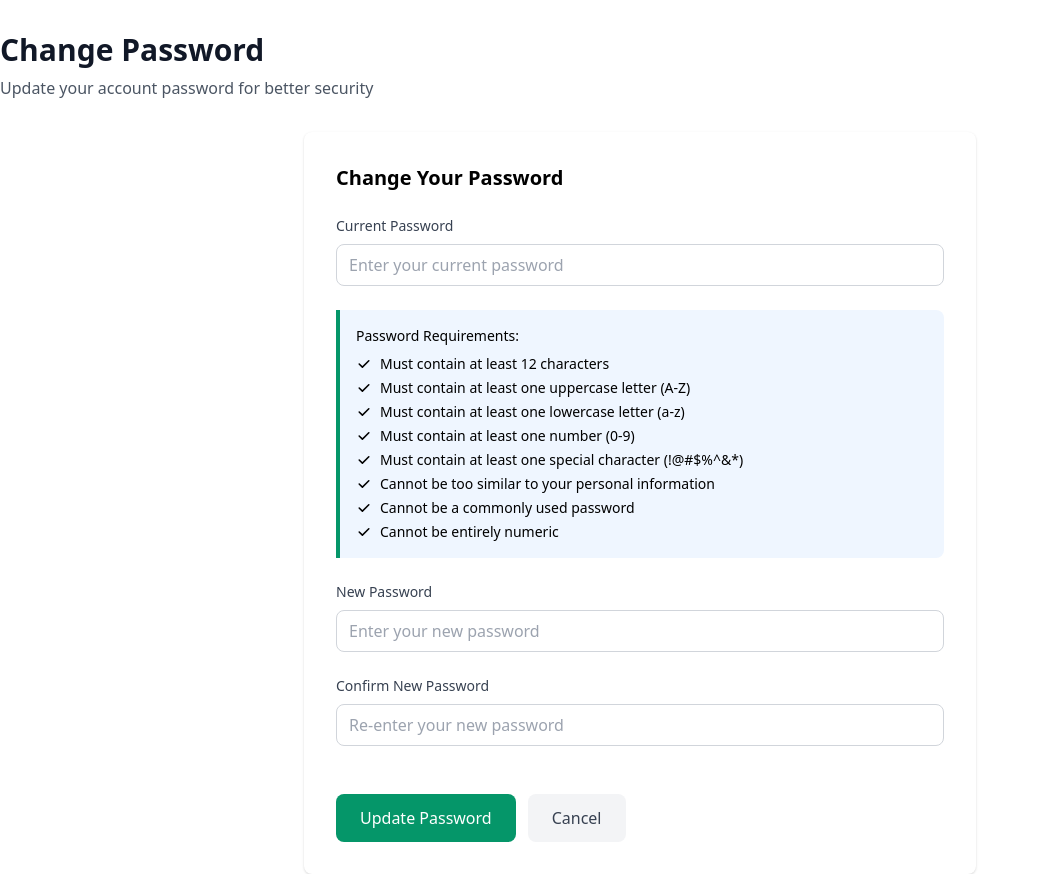
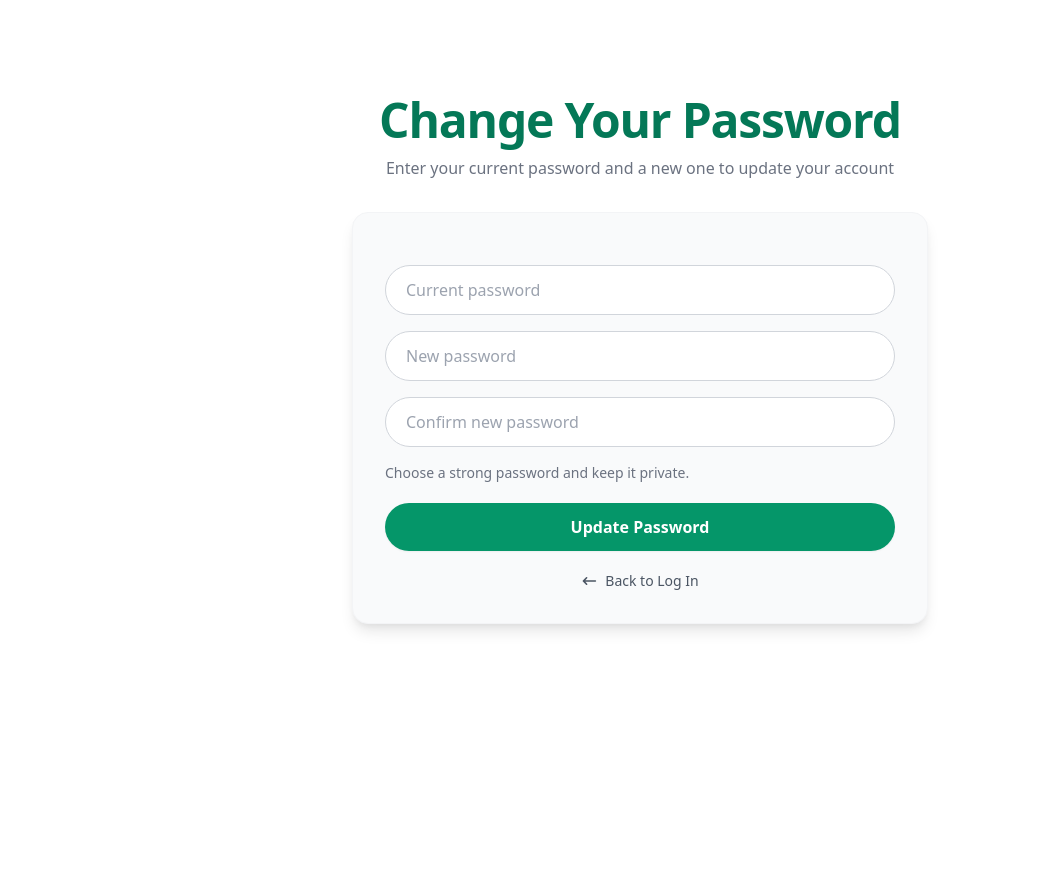
Before and after one commit to 09078270504/EDMS, a Django app: page /change-password/ in a window 1280 px wide. Shown: the part 72-946 px from the top of the page, without its empty margins (0-1038 px from the left). After the commit the page ends 703 px from the top, so only its background shows below. Run offline with Django 5.2, Linux system fonts and the light colour scheme; some libraries are stand-ins or nearby versions.

Commit message:
pasword page enhancement and mofification

```diff
--- a/webocr/core/views.py
+++ b/webocr/core/views.py
@@ -814,6 +814,7 @@ def documents_view(request):
     return render(request, 'documents/documents_view.html', {'document': document})
 
 # Password Change
+
 def change_password(request):
     if request.method == 'POST':
         form = PasswordChangeForm(request.user, request.POST)
--- a/webocr/templates/auth/change_password.html
+++ b/webocr/templates/auth/change_password.html
@@ -2,225 +2,156 @@
 {% extends 'base.html' %}
 {% block content %}
 
+<!-- Outer canvas spacing to mimic lots of white space -->
+<div class="min-h-[70vh] flex flex-col items-center justify-start pt-16">
 
-<!-- Page header -->
-<div class="mb-8">
-    <h1 class="text-3xl font-bold text-gray-900 mb-2">Change Password</h1>
-    <p class="text-gray-600">Update your account password for better security</p>
+  <!-- Brand mark row (optional, sits top-left in base; omit if your layout already has it) -->
+  {# leave empty to keep page minimal like screenshot #}
+
+  <!-- Hero -->
+  <div class="text-center mb-8">
+    <h1 class="text-4xl sm:text-5xl font-extrabold tracking-tight text-green-700">
+      Change Your Password
+    </h1>
+    <p class="mt-3 text-base text-gray-500">
+      Enter your current password and a new one to update your account
+    </p>
   </div>
 
-<!-- Messages -->
+  <!-- Message bubbles -->
   {% if messages %}
+    <div class="w-full max-w-xl mb-4">
       {% for message in messages %}
-        <div class="mb-6 px-4 py-3 rounded-lg {% if message.tags == 'error' %}bg-red-50 text-red-700 border border-red-200{% else %}bg-green-50 text-green-700 border border-green-200{% endif %}">
+        <div class="mb-3 rounded-xl px-4 py-3 border
+                    {% if message.tags == 'error' %}
+                      bg-red-50 border-red-200 text-red-700
+                    {% else %}
+                      bg-green-50 border-green-200 text-green-700
+                    {% endif %}">
           {{ message }}
         </div>
       {% endfor %}
+    </div>
   {% endif %}
 
-<!-- Password change form -->
-<div class="max-w-2xl mx-auto">
-    <div class="bg-white rounded-lg shadow p-8">
-        <h2 class="text-xl font-semibold mb-6">Change Your Password</h2>
+  <!-- Card -->
+  <div class="w-full max-w-xl">
+  <div class="rounded-2xl bg-gray-50 shadow-lg p-6 sm:p-8 border border-gray-100">
 
-        <form method="POST" class="space-y-6">
+
+      <!-- Form -->
+      <form method="POST" class="space-y-5">
         {% csrf_token %}
 
-            <!-- Current Password -->
+
+        <!-- Field group (pill inputs, no loud labels to match screenshot) -->
+        <div class="space-y-4">
           <div>
-                <label for="old_password" class="block text-sm font-medium text-gray-700 mb-2">
-                    Current Password
-                </label>
-                <input type="password"
+            <label for="old_password" class="sr-only">Current Password</label>
+            <input
+              type="password"
               id="old_password"
               name="old_password"
               required
-                       class="w-full px-3 py-2 border border-gray-300 rounded-lg focus:ring-2 focus:ring-blue-500 focus:border-blue-500 transition-colors duration-200"
-                       placeholder="Enter your current password">
+              placeholder="Current password"
+              class="w-full rounded-full border border-gray-300 bg-white px-5 py-3 text-gray-900 placeholder-gray-400
+                     focus:outline-none focus:ring-2 focus:ring-green-600 focus:border-green-600 transition"
+            />
           </div>
 
-            <!-- Password Requirements -->
-            <div class="bg-blue-50 border-l-4 border-green-600 p-4 rounded-r-lg">
-                <h3 class="text-sm font-medium text-black-800 mb-2">Password Requirements:</h3>
-                <ul class="text-sm text-black-700 space-y-1">
-                    <li class="flex items-start">
-                        <svg class="w-4 h-4 text-black-600 mt-0.5 mr-2 flex-shrink-0" fill="currentColor" viewBox="0 0 20 20">
-                            <path fill-rule="evenodd" d="M16.707 5.293a1 1 0 010 1.414l-8 8a1 1 0 01-1.414 0l-4-4a1 1 0 011.414-1.414L8 12.586l7.293-7.293a1 1 0 011.414 0z" clip-rule="evenodd"></path>
-                        </svg>
-                        Must contain at least 12 characters
-                    </li>
-                    <li class="flex items-start">
-                        <svg class="w-4 h-4 text-black-600 mt-0.5 mr-2 flex-shrink-0" fill="currentColor" viewBox="0 0 20 20">
-                            <path fill-rule="evenodd" d="M16.707 5.293a1 1 0 010 1.414l-8 8a1 1 0 01-1.414 0l-4-4a1 1 0 011.414-1.414L8 12.586l7.293-7.293a1 1 0 011.414 0z" clip-rule="evenodd"></path>
-                        </svg>
-                        Must contain at least one uppercase letter (A-Z)
-                    </li>
-                    <li class="flex items-start">
-                        <svg class="w-4 h-4 text-black-600 mt-0.5 mr-2 flex-shrink-0" fill="currentColor" viewBox="0 0 20 20">
-                            <path fill-rule="evenodd" d="M16.707 5.293a1 1 0 010 1.414l-8 8a1 1 0 01-1.414 0l-4-4a1 1 0 011.414-1.414L8 12.586l7.293-7.293a1 1 0 011.414 0z" clip-rule="evenodd"></path>
-                        </svg>
-                        Must contain at least one lowercase letter (a-z)
-                    </li>
-                    <li class="flex items-start">
-                        <svg class="w-4 h-4 text-black-600 mt-0.5 mr-2 flex-shrink-0" fill="currentColor" viewBox="0 0 20 20">
-                            <path fill-rule="evenodd" d="M16.707 5.293a1 1 0 010 1.414l-8 8a1 1 0 01-1.414 0l-4-4a1 1 0 011.414-1.414L8 12.586l7.293-7.293a1 1 0 011.414 0z" clip-rule="evenodd"></path>
-                        </svg>
-                        Must contain at least one number (0-9)
-                    </li>
-                    <li class="flex items-start">
-                        <svg class="w-4 h-4 text-black-600 mt-0.5 mr-2 flex-shrink-0" fill="currentColor" viewBox="0 0 20 20">
-                            <path fill-rule="evenodd" d="M16.707 5.293a1 1 0 010 1.414l-8 8a1 1 0 01-1.414 0l-4-4a1 1 0 011.414-1.414L8 12.586l7.293-7.293a1 1 0 011.414 0z" clip-rule="evenodd"></path>
-                        </svg>
-                        Must contain at least one special character (!@#$%^&*)
-                    </li>
-                    <li class="flex items-start">
-                        <svg class="w-4 h-4 text-black-600 mt-0.5 mr-2 flex-shrink-0" fill="currentColor" viewBox="0 0 20 20">
-                            <path fill-rule="evenodd" d="M16.707 5.293a1 1 0 010 1.414l-8 8a1 1 0 01-1.414 0l-4-4a1 1 0 011.414-1.414L8 12.586l7.293-7.293a1 1 0 011.414 0z" clip-rule="evenodd"></path>
-                        </svg>
-                        Cannot be too similar to your personal information
-                    </li>
-                    <li class="flex items-start">
-                        <svg class="w-4 h-4 text-black-600 mt-0.5 mr-2 flex-shrink-0" fill="currentColor" viewBox="0 0 20 20">
-                            <path fill-rule="evenodd" d="M16.707 5.293a1 1 0 010 1.414l-8 8a1 1 0 01-1.414 0l-4-4a1 1 0 011.414-1.414L8 12.586l7.293-7.293a1 1 0 011.414 0z" clip-rule="evenodd"></path>
-                        </svg>
-                        Cannot be a commonly used password
-                    </li>
-                    <li class="flex items-start">
-                        <svg class="w-4 h-4 text-black-600 mt-0.5 mr-2 flex-shrink-0" fill="currentColor" viewBox="0 0 20 20">
-                            <path fill-rule="evenodd" d="M16.707 5.293a1 1 0 010 1.414l-8 8a1 1 0 01-1.414 0l-4-4a1 1 0 011.414-1.414L8 12.586l7.293-7.293a1 1 0 011.414 0z" clip-rule="evenodd"></path>
-                        </svg>
-                        Cannot be entirely numeric
-                    </li>
-                </ul>
-            </div>
-
-            <!-- New Password -->
           <div>
-                <label for="new_password1" class="block text-sm font-medium text-gray-700 mb-2">
-                    New Password
-                </label>
-                <input type="password"
+            <label for="new_password1" class="sr-only">New Password</label>
+            <input
+              type="password"
               id="new_password1"
               name="new_password1"
               required
-                       class="w-full px-3 py-2 border border-gray-300 rounded-lg focus:ring-2 focus:ring-blue-500 focus:border-blue-500 transition-colors duration-200"
-                       placeholder="Enter your new password">
-                <div id="password1-feedback" class="mt-1 text-sm hidden"></div>
+              placeholder="New password"
+              class="w-full rounded-full border border-gray-300 bg-white px-5 py-3 text-gray-900 placeholder-gray-400
+                     focus:outline-none focus:ring-2 focus:ring-green-600 focus:border-green-600 transition"
+            />
+            <div id="password1-feedback" class="mt-1 text-sm text-gray-500 hidden"></div>
           </div>
 
-            <!-- Confirm New Password -->
           <div>
-                <label for="new_password2" class="block text-sm font-medium text-gray-700 mb-2">
-                    Confirm New Password
-                </label>
-                <input type="password"
+            <label for="new_password2" class="sr-only">Confirm New Password</label>
+            <input
+              type="password"
               id="new_password2"
               name="new_password2"
               required
-                       class="w-full px-3 py-2 border border-gray-300 rounded-lg focus:ring-2 focus:ring-blue-500 focus:border-blue-500 transition-colors duration-200"
-                       placeholder="Re-enter your new password">
-                <div id="password2-feedback" class="mt-1 text-sm hidden"></div>
+              placeholder="Confirm new password"
+              class="w-full rounded-full border border-gray-300 bg-white px-5 py-3 text-gray-900 placeholder-gray-400
+                     focus:outline-none focus:ring-2 focus:ring-green-600 focus:border-green-600 transition"
+            />
+            <div id="password2-feedback" class="mt-1 text-sm text-gray-500 hidden"></div>
           </div>
 
-            <!-- Form Actions -->
-            <div class="flex flex-col sm:flex-row gap-3 pt-6">
-                <button type="submit"
-                        class="bg-green-600 hover:bg-green-700 text-white px-6 py-3 rounded-lg font-medium transition-colors duration-200 focus:ring-2 focus:ring-blue-500 focus:ring-offset-2">
+          <!-- Helper text line (styled like the “We’ll send…” line) -->
+          <p class="text-sm text-gray-500">
+            Choose a strong password and keep it private.
+          </p>
+        </div>
+
+        <!-- Primary action -->
+        <button
+          type="submit"
+          class="w-full rounded-full bg-green-600 hover:bg-green-700 active:bg-green-800 text-white font-semibold
+                 px-6 py-3 transition shadow-sm focus:outline-none focus:ring-2 focus:ring-green-600 focus:ring-offset-0">
           Update Password
         </button>
-                <a href="{% url 'search_form' %}"
-                   class="bg-gray-100 hover:bg-gray-200 text-gray-700 px-6 py-3 rounded-lg font-medium text-center transition-colors duration-200 focus:ring-2 focus:ring-gray-500 focus:ring-offset-2">
-                    Cancel
+
+        <!-- Back link -->
+        <div class="mt-2 flex justify-center">
+          <a href="{% url 'login' %}" class="inline-flex items-center text-sm text-gray-600 hover:text-gray-800">
+            <svg class="mr-2 h-4 w-4" viewBox="0 0 20 20" fill="currentColor" aria-hidden="true">
+              <path fill-rule="evenodd"
+                    d="M7.707 14.707a1 1 0 01-1.414 0l-4-4a1 1 0 010-1.414l4-4a1 1 0 111.414 1.414L5.414 9H18a1 1 0 110 2H5.414l2.293 2.293a1 1 0 010 1.414z"
+                    clip-rule="evenodd"/>
+            </svg>
+            Back to Log In
           </a>
         </div>
       </form>
     </div>
   </div>
+</div>
 
+<!-- Client-side checks (kept from your original, messages restyled) -->
 <script>
-    // Real-time password validation with all new requirements
   function validatePassword(password) {
     const errors = [];
-
-        // Check minimum length (12 characters)
-        if (password.length < 12) {
-            errors.push('Password must be at least 12 characters');
-        }
-
-        // Check for uppercase letter
-        if (!/[A-Z]/.test(password)) {
-            errors.push('Password must contain at least one uppercase letter');
-        }
-
-        // Check for lowercase letter
-        if (!/[a-z]/.test(password)) {
-            errors.push('Password must contain at least one lowercase letter');
-        }
-
-        // Check for number
-        if (!/\d/.test(password)) {
-            errors.push('Password must contain at least one number');
-        }
-
-        // Check for special character
-        if (!/[!@#$%^&*(),.?":{}|<>]/.test(password)) {
-            errors.push('Password must contain at least one special character');
-        }
-
-        // Check if entirely numeric
-        if (/^\d+$/.test(password)) {
-            errors.push('Password cannot be entirely numeric');
-        }
-
-        // Check for common passwords
-        const commonPasswords = ['password', '12345678', 'qwerty', 'password123', 'qwertyui'];
-        if (commonPasswords.includes(password.toLowerCase())) {
-            errors.push('This password is too common');
-        }
-
+    if (password.length < 12) errors.push('Password must be at least 12 characters');
+    if (!/[A-Z]/.test(password)) errors.push('Password must contain at least one uppercase letter');
+    if (!/[a-z]/.test(password)) errors.push('Password must contain at least one lowercase letter');
+    if (!/\\d/.test(password)) errors.push('Password must contain at least one number');
+    if (!/[!@#$%^&*(),.?":{}|<>]/.test(password)) errors.push('Password must contain at least one special character');
+    if (/^\\d+$/.test(password)) errors.push('Password cannot be entirely numeric');
+    const common = ['password','12345678','qwerty','password123','qwertyui'];
+    if (common.includes(password.toLowerCase())) errors.push('This password is too common');
     return errors;
   }
 
-    function showFeedback(elementId, message, isError) {
-        const element = document.getElementById(elementId);
-        element.textContent = message;
-        element.className = `mt-1 text-sm ${isError ? 'text-red-600' : 'text-green-600'}`;
-        element.classList.remove('hidden');
-
-        if (!message) {
-            element.classList.add('hidden');
-        }
+  function showFeedback(id, msg, isError) {
+    const el = document.getElementById(id);
+    el.textContent = msg;
+    el.className = 'mt-1 text-sm ' + (isError ? 'text-red-600' : 'text-green-600');
+    if (!msg) { el.classList.add('hidden'); } else { el.classList.remove('hidden'); }
   }
 
-    // New password validation
-    document.getElementById('new_password1').addEventListener('input', function() {
-        const password = this.value;
-        if (password) {
-            const errors = validatePassword(password);
-            if (errors.length > 0) {
-                showFeedback('password1-feedback', errors[0], true);
-            } else {
-                showFeedback('password1-feedback', 'Password meets requirements ✓', false);
-            }
-        } else {
-            showFeedback('password1-feedback', '', false);
-        }
+  document.getElementById('new_password1').addEventListener('input', function () {
+    const p = this.value;
+    if (!p) return showFeedback('password1-feedback', '', false);
+    const errs = validatePassword(p);
+    if (errs.length) showFeedback('password1-feedback', errs[0], true);
+    else showFeedback('password1-feedback', 'Password meets requirements ✓', false);
   });
 
-    // Password confirmation
-    document.getElementById('new_password2').addEventListener('input', function() {
-        const password1 = document.getElementById('new_password1').value;
-        const password2 = this.value;
-
-        if (password2) {
-            if (password1 === password2) {
-                showFeedback('password2-feedback', 'Passwords match ✓', false);
-            } else {
-                showFeedback('password2-feedback', 'Passwords do not match', true);
-            }
-        } else {
-            showFeedback('password2-feedback', '', false);
-        }
+  document.getElementById('new_password2').addEventListener('input', function () {
+    const p1 = document.getElementById('new_password1').value;
+    const p2 = this.value;
+    if (!p2) return showFeedback('password2-feedback', '', false);
+    showFeedback('password2-feedback', p1 === p2 ? 'Passwords match ✓' : 'Passwords do not match', p1 !== p2);
   });
 </script>
 
```
Lines whose indentation alone changed are shown as unchanged.
